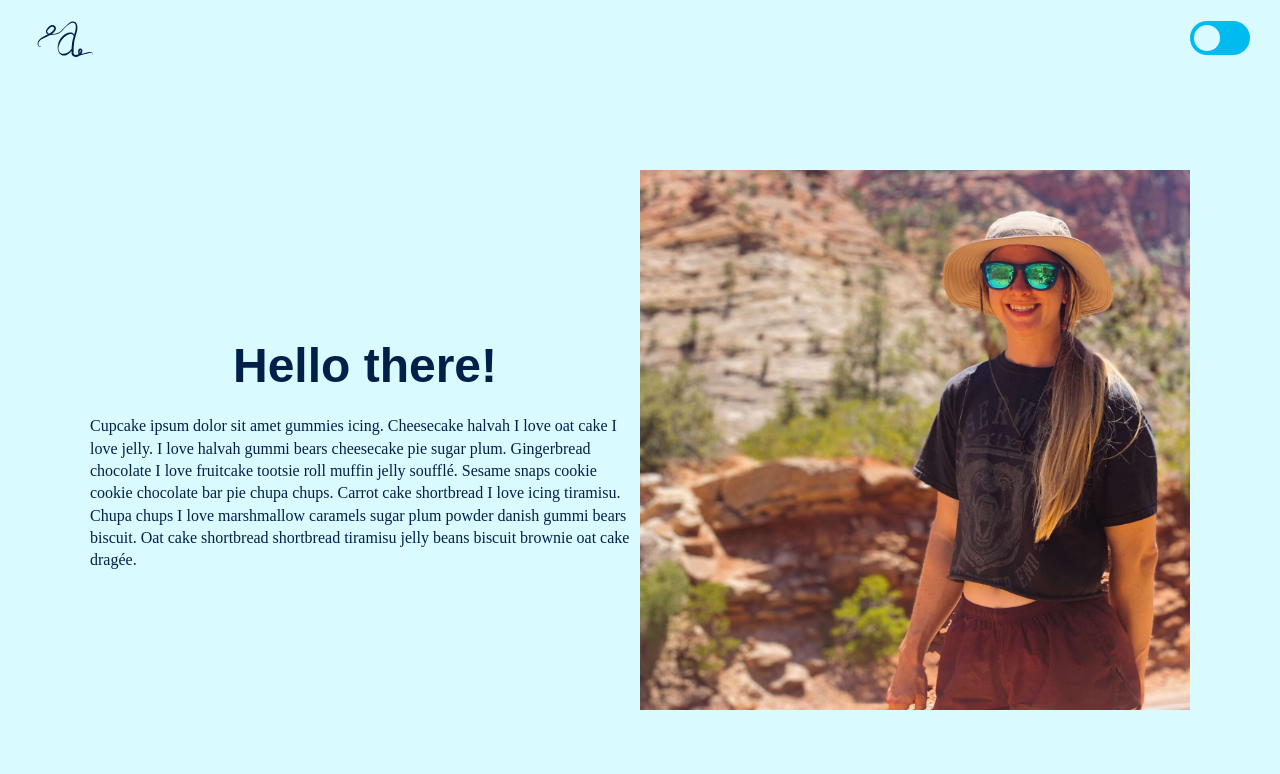
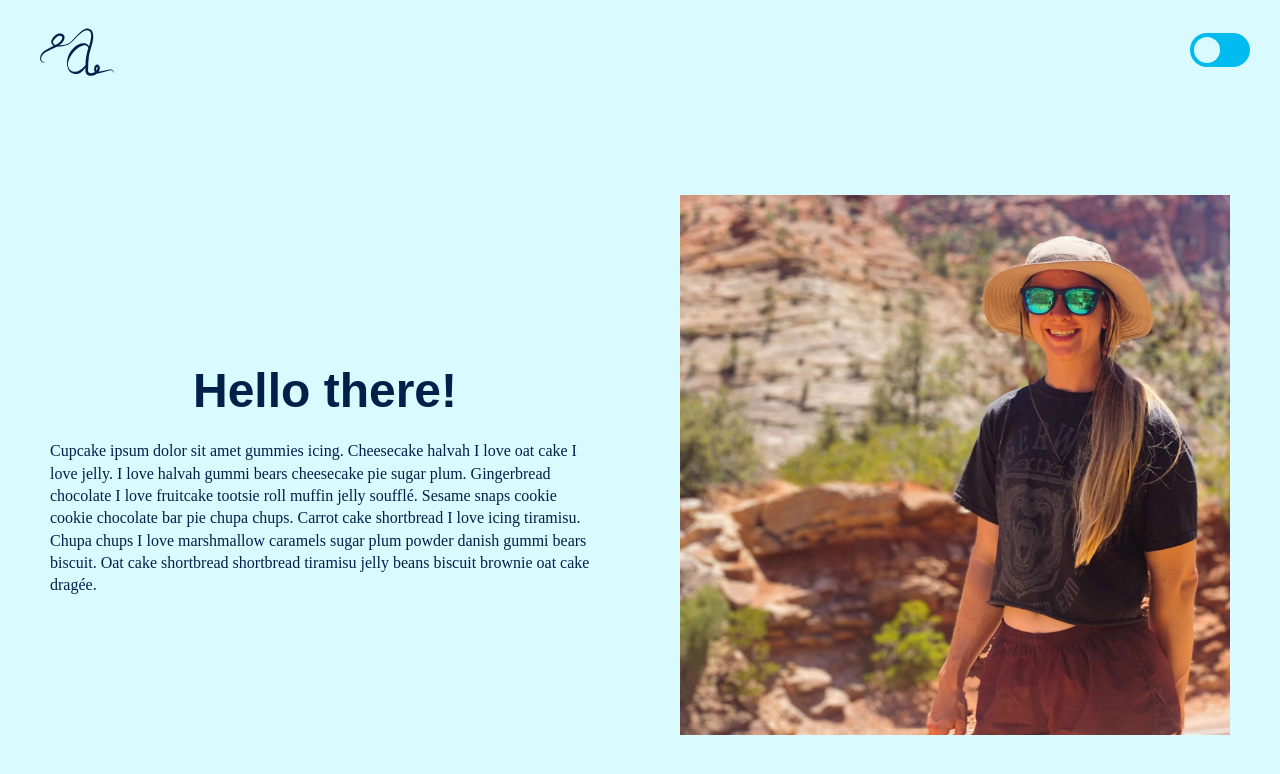
Before and after one commit to amandahase/portfolio, a website built with webpack: page index.html in a window 1280 px wide. Built offline with nearby package versions, Linux system fonts and the light colour scheme; a web font is replaced by a local one.

Commit message:
Finalize some styles

```diff
--- a/css/style.css
+++ b/css/style.css
@@ -242,6 +242,8 @@ textarea {
   /* Main Page Content */
   .main {
     padding: 40px;
+    background-color: var(--bg-color);
+    transition: background-color 0.5s;
   }
 
   .hero {
@@ -282,7 +284,9 @@ textarea {
   .footer {
     display: flex;
     justify-content: flex-end;
-    margin: 0 40px 20px 40px;
+    padding: 0 40px 20px 40px;
+    background-color: var(--bg-color);
+    transition: background-color 0.5s;
   }
 
   .footer-nav-list {
@@ -298,11 +302,18 @@ textarea {
     color: var(--main-text);
   }
 
+  /* Tablet Breakpoint */
+  @media (min-width: 786px) {
+    .logo-wrapper {
+      height: 100px;
+    }
+  }
+
   /* Small Desktop Breakpoint */
   @media (min-width: 1024px) {
     /* Main Page Content */
     .main {
-      height: calc(100vh - 230px);
+      height: calc(100vh - 255px);
       min-height: 650px;
     }
 
@@ -323,12 +334,20 @@ textarea {
     .hero-info-wrapper {
       margin-bottom: 0;
       max-width: 550px;
+      margin-right: 40px;
     }
 
     .hero-info-headline {
       font-size: 48px;
       text-align: center;
       margin-bottom: 15px;
+    }
+  }
+
+  /* Medium Desktop Breakpoint */
+  @media (min-width: 1280px) {
+    .hero-info-wrapper {
+      margin-right: 80px;
     }
   }
 
```
